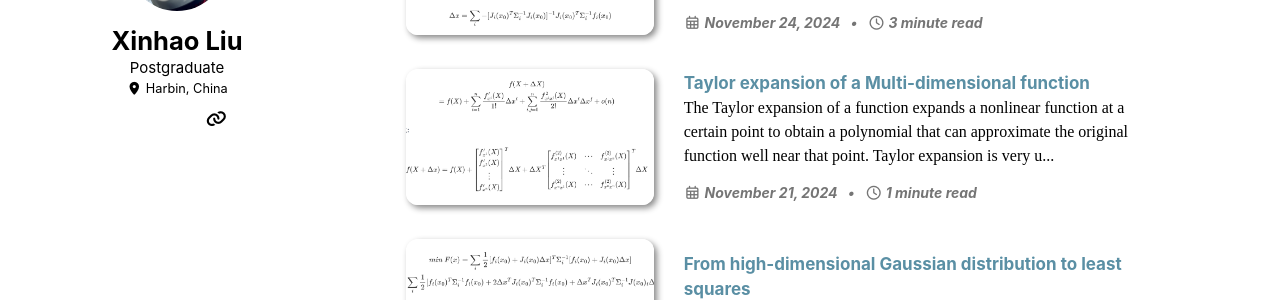
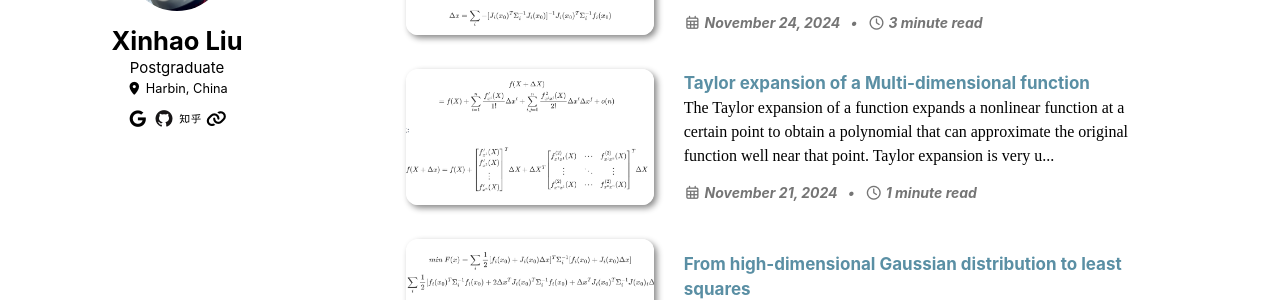
Before and after one commit to Fei-Work/Fei-Work.github.io, a Jekyll site: the page built from blogs/index.html, in a window 1280 px wide. Shown: the part 273-573 px from the top of the page. Built offline with Jekyll 4.4.1, drawn with Linux system fonts in a browser that asks for light colours; cached includes are drawn as plain includes; formulas are drawn with MathJax 3.

Commit message:
fix the icon bug

```diff
--- a/_config.yml
+++ b/_config.yml
@@ -121,22 +121,22 @@ author:
   email            :
   links:
     - label: "Email"
-      icon: "fas fa-fw icon-gmail"
+      icon: "fab fa-fw fa-google"
       url: "mailto:xinhaoHIT@gmail.com"
     - label: "X"
       icon: "fab fa-fw icon-x"
       # url: "https://twitter.com/"
     - label: "Facebook"
-      icon: "fab fa-fw icon-facebook"
+      icon: "fab fa-fw fa-facebook"
       # url: "https://facebook.com/"
     - label: "GitHub"
-      icon: "fab fa-fw icon-github"
+      icon: "fab fa-fw fa-github"
       url: "https://github.com/Fei-Work"
     - label: "Zhihu"
-      icon: "fab fa-fw icon-zhihu"
+      icon: "fab fa-fw fa-zhihu"
       url: "https://www.zhihu.com/people/haoao-1/posts"
     - label: "Instagram"
-      icon: "fab fa-fw icon-instagram"
+      icon: "fab fa-fw fa-instagram"
       # url: "https://instagram.com/"
     - label: "Website"
       icon: "fas fa-fw fa-link"
--- a/assets/css/main.scss
+++ b/assets/css/main.scss
@@ -8,8 +8,5 @@ search: false
 @import "minimal-mistakes/skins/{{ site.minimal_mistakes_skin | default: 'default' }}"; // skin
 @import "minimal-mistakes"; // main partials
 
-/* icomoon Font CSS */
-@import "style.css";
-
 /* project show CSS */
 @import "project-show";
--- a/assets/css/style.css
+++ /dev/null
@@ -1,49 +0,0 @@
-@font-face {
-  font-family: 'icomoon';
-  src:  url('fonts/icomoon.eot?kkft14');
-  src:  url('fonts/icomoon.eot?kkft14#iefix') format('embedded-opentype'),
-    url('fonts/icomoon.ttf?kkft14') format('truetype'),
-    url('fonts/icomoon.woff?kkft14') format('woff'),
-    url('fonts/icomoon.svg?kkft14#icomoon') format('svg');
-  font-weight: normal;
-  font-style: normal;
-  font-display: block;
-}
-
-[class^="icon-"], [class*=" icon-"] {
-  /* use !important to prevent issues with browser extensions that change fonts */
-  font-family: 'icomoon' !important;
-  speak: never;
-  font-style: normal;
-  font-weight: normal;
-  font-variant: normal;
-  text-transform: none;
-  line-height: 1;
-
-  /* Better Font Rendering =========== */
-  -webkit-font-smoothing: antialiased;
-  -moz-osx-font-smoothing: grayscale;
-}
-
-.icon-facebook:before {
-  content: "\e900";
-  color: #1877f2;
-}
-.icon-github:before {
-  content: "\e901";
-}
-.icon-gmail:before {
-  content: "\e902";
-  color: #d14836;
-}
-.icon-instagram:before {
-  content: "\e903";
-  color: #e4405f;
-}
-.icon-x:before {
-  content: "\e904";
-}
-.icon-zhihu:before {
-  content: "\e905";
-  color: #0084ff;
-}
```
Also changed, not shown: assets/css/fonts/icomoon.ttf (deleted), assets/css/fonts/icomoon.woff (deleted), 4 other files.
